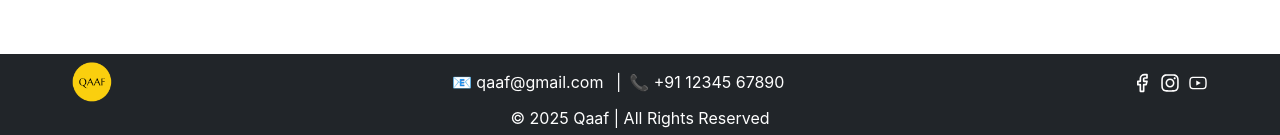
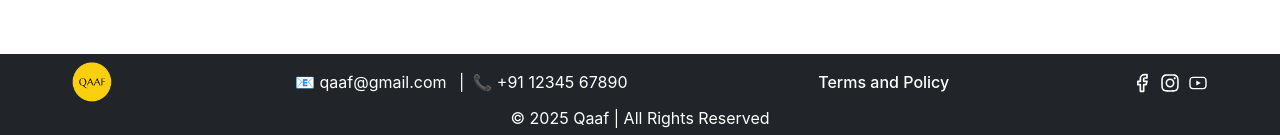
Before and after one commit to komalpandeyy2001/kaaf-website, a React (Vite) app: page / in a window 1280 px wide. Shown: the part 925-1060 px from the top of the page. Built offline with nearby package versions, Linux system fonts and the light colour scheme; no server answers; the database is empty.

Commit message:
Update Footer.jsx

```diff
--- a/Components/Footer.jsx
+++ b/Components/Footer.jsx
@@ -64,6 +64,7 @@ function Footer() {
             <span className="me-2">📧 qaaf@gmail.com</span> |
             <span className="mx-2">📞 +91 12345 67890</span>
           </div>
+          <div><a href="/terms" className="text-decoration-none text-white">Terms and Policy</a></div>
 
           {/* Social Icons */}
           <div className="d-flex gap-2 fs-5">
```
